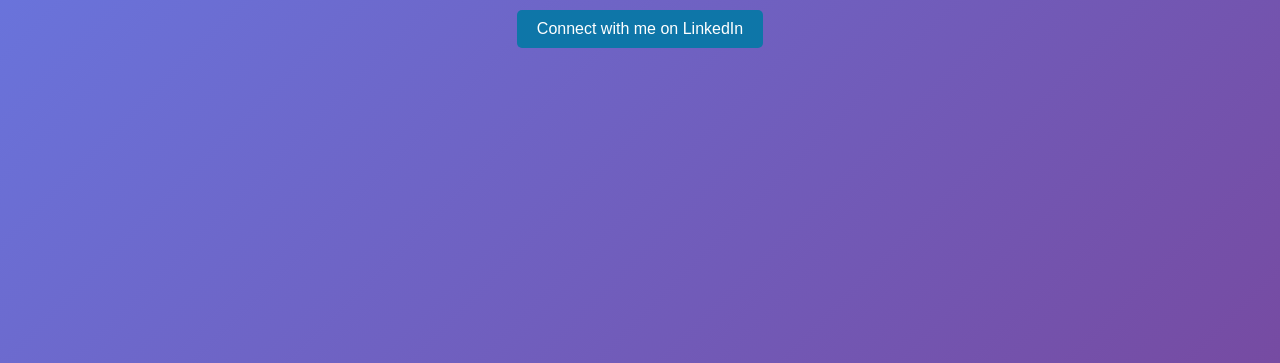
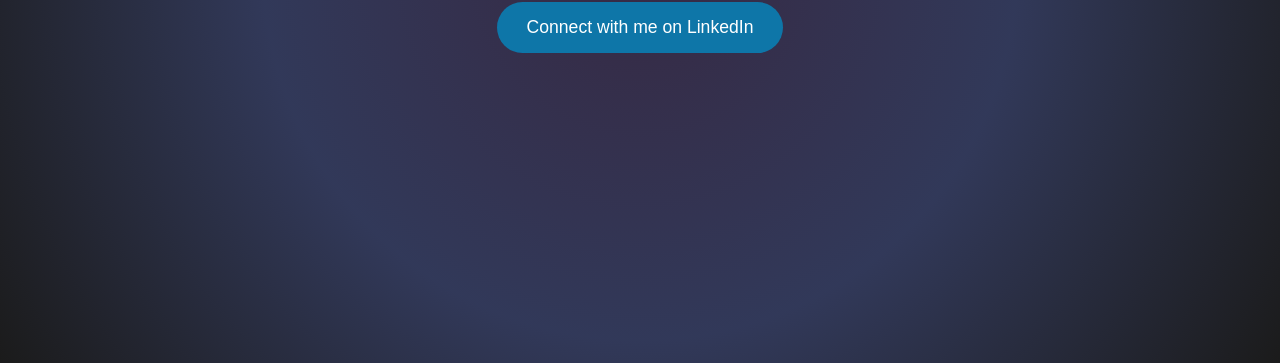
Before and after one commit to dhruvdixit06/dhruvdixit06.github.io, a plain HTML site: page index.html in a window 1280 px wide. Shown: the part 437-800 px from the top of the page. Drawn offline with Linux system fonts and the light colour scheme.

Commit message:
Add files via upload

```diff
--- a/index.html
+++ b/index.html
@@ -7,6 +7,7 @@
     <link rel="stylesheet" href="styles.css">
 </head>
 <body>
+    <div class="background"></div>
     <div class="container">
         <h1 class="name">Dhruv Dixit</h1>
         <p class="role">Senior RPA Developer</p>
--- a/styles.css
+++ b/styles.css
@@ -8,13 +8,39 @@
 
 /* Body Styling */
 body {
-    background: linear-gradient(135deg, #667eea, #764ba2);
+    background: #1b1b1b;
     display: flex;
     justify-content: center;
     align-items: center;
     height: 100vh;
     overflow: hidden;
     color: #fff;
+    position: relative;
+}
+
+/* Background Animation */
+.background {
+    position: absolute;
+    top: 0;
+    left: 0;
+    width: 100%;
+    height: 100%;
+    background: radial-gradient(circle at center, #764ba2, #667eea, #1b1b1b);
+    animation: moveBackground 20s linear infinite;
+    z-index: -1;
+    opacity: 0.3;
+}
+
+@keyframes moveBackground {
+    0% {
+        background-position: 0% 0%;
+    }
+    50% {
+        background-position: 100% 100%;
+    }
+    100% {
+        background-position: 0% 0%;
+    }
 }
 
 /* Container Styling */
@@ -28,7 +54,7 @@ body {
     font-size: 4em;
     letter-spacing: 2px;
     margin-bottom: 10px;
-    animation: slideIn 1.5s forwards;
+    animation: neonGlow 2s alternate infinite;
 }
 
 /* Role Styling */
@@ -42,18 +68,53 @@ body {
 .linkedin-link {
     display: inline-block;
     margin-top: 20px;
-    padding: 10px 20px;
+    padding: 15px 30px;
     background-color: #0e76a8;
     color: #fff;
     text-decoration: none;
-    border-radius: 5px;
-    font-size: 1em;
-    transition: background-color 0.3s ease, transform 0.3s ease;
+    border-radius: 30px;
+    font-size: 1.1em;
+    transition: box-shadow 0.3s ease, transform 0.3s ease;
+    position: relative;
+    overflow: hidden;
+}
+
+.linkedin-link::before {
+    content: '';
+    position: absolute;
+    top: -50%;
+    left: -50%;
+    width: 200%;
+    height: 200%;
+    background: linear-gradient(45deg, #fff, #0e76a8, #fff, #0e76a8);
+    animation: animateGradient 3s linear infinite;
+    transform: rotate(45deg);
+    opacity: 0.4;
 }
 
 .linkedin-link:hover {
-    background-color: #084d6e;
-    transform: scale(1.05);
+    box-shadow: 0 0 20px #0e76a8;
+    transform: scale(1.1);
+}
+
+/* Neon Glow Animation */
+@keyframes neonGlow {
+    0%, 100% {
+        text-shadow: 0 0 5px #fff, 0 0 10px #764ba2, 0 0 20px #667eea;
+    }
+    50% {
+        text-shadow: 0 0 10px #fff, 0 0 30px #764ba2, 0 0 40px #667eea;
+    }
+}
+
+/* Background Animation for Button */
+@keyframes animateGradient {
+    0% {
+        transform: translate(-50%, -50%) rotate(0deg);
+    }
+    100% {
+        transform: translate(-50%, -50%) rotate(360deg);
+    }
 }
 
 /* Keyframe Animations */
@@ -62,17 +123,6 @@ body {
         opacity: 0;
     }
     to {
-        opacity: 1;
-    }
-}
-
-@keyframes slideIn {
-    0% {
-        transform: translateY(-100px);
-        opacity: 0;
-    }
-    100% {
-        transform: translateY(0);
         opacity: 1;
     }
 }
@@ -88,7 +138,8 @@ body {
     }
 
     .linkedin-link {
-        font-size: 0.9em;
+        font-size: 1em;
+        padding: 12px 25px;
     }
 }
 
@@ -102,6 +153,6 @@ body {
     }
 
     .linkedin-link {
-        font-size: 0.8em;
+        font-size: 0.9em;
     }
 }
```
